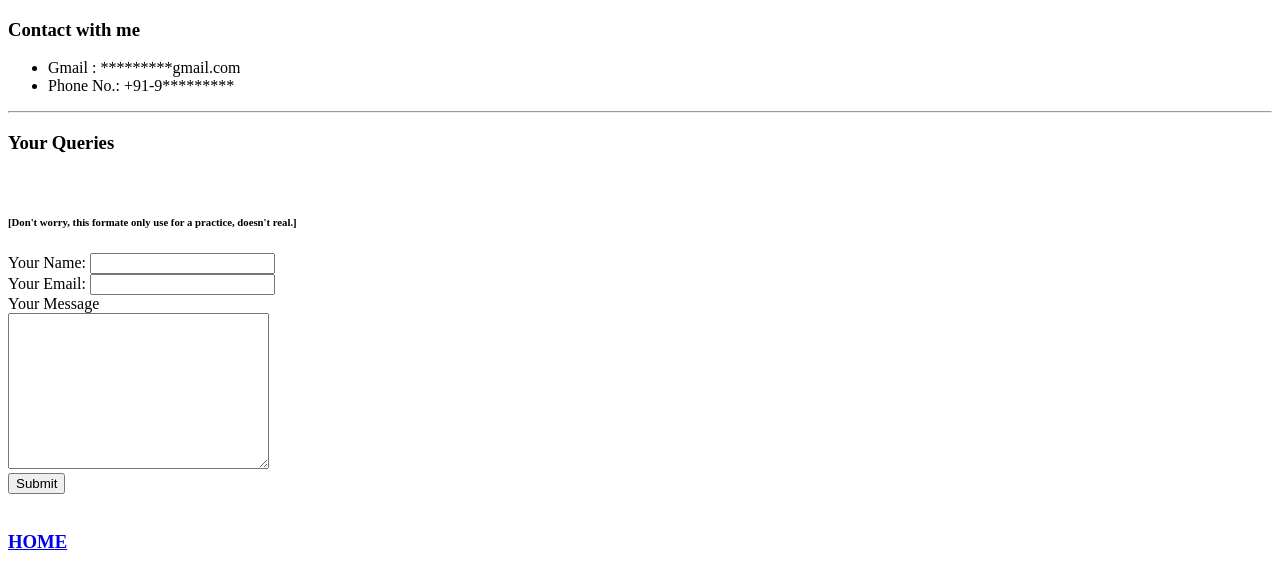
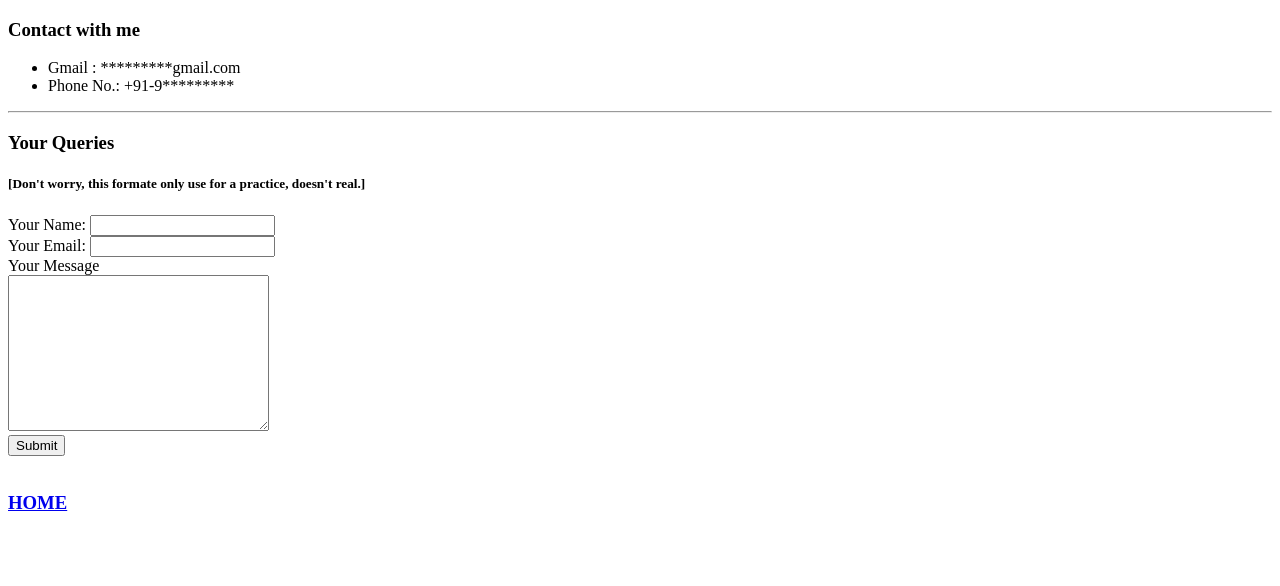
Before and after one commit to saha04440/Project, a plain HTML site: page Contact.html in a window 1280 px wide. Drawn offline with Linux system fonts and the light colour scheme.

Commit message:
Update Contact.html

```diff
--- a/Contact.html
+++ b/Contact.html
@@ -13,8 +13,8 @@
     <li>Phone No.: +91-9*********</li>
   </ul>
   <hr>
-  <h3>Your Queries</h3><br>
-  <h6>[Don't worry, this formate only use for a practice, doesn't real.]</h6>
+  <h3>Your Queries</h3>
+  <h5>[Don't worry, this formate only use for a practice, doesn't real.]</h5>
   <form class="" action="mailto:amitmail079@gmail.com" method="post" enctype="text/plain">
   <label>Your Name:</label>
   <input type="text" name="Your Name" value=""><br>
```
